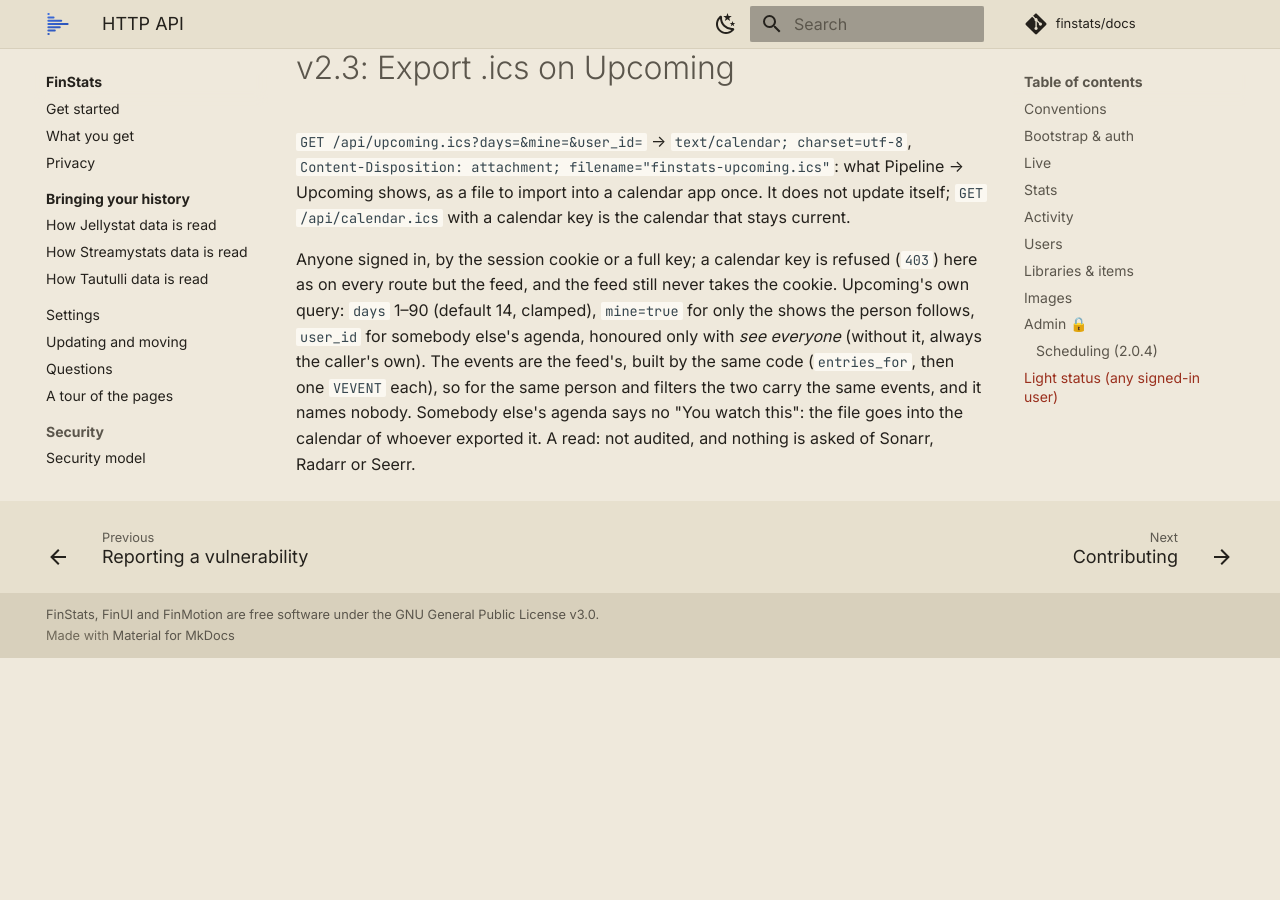
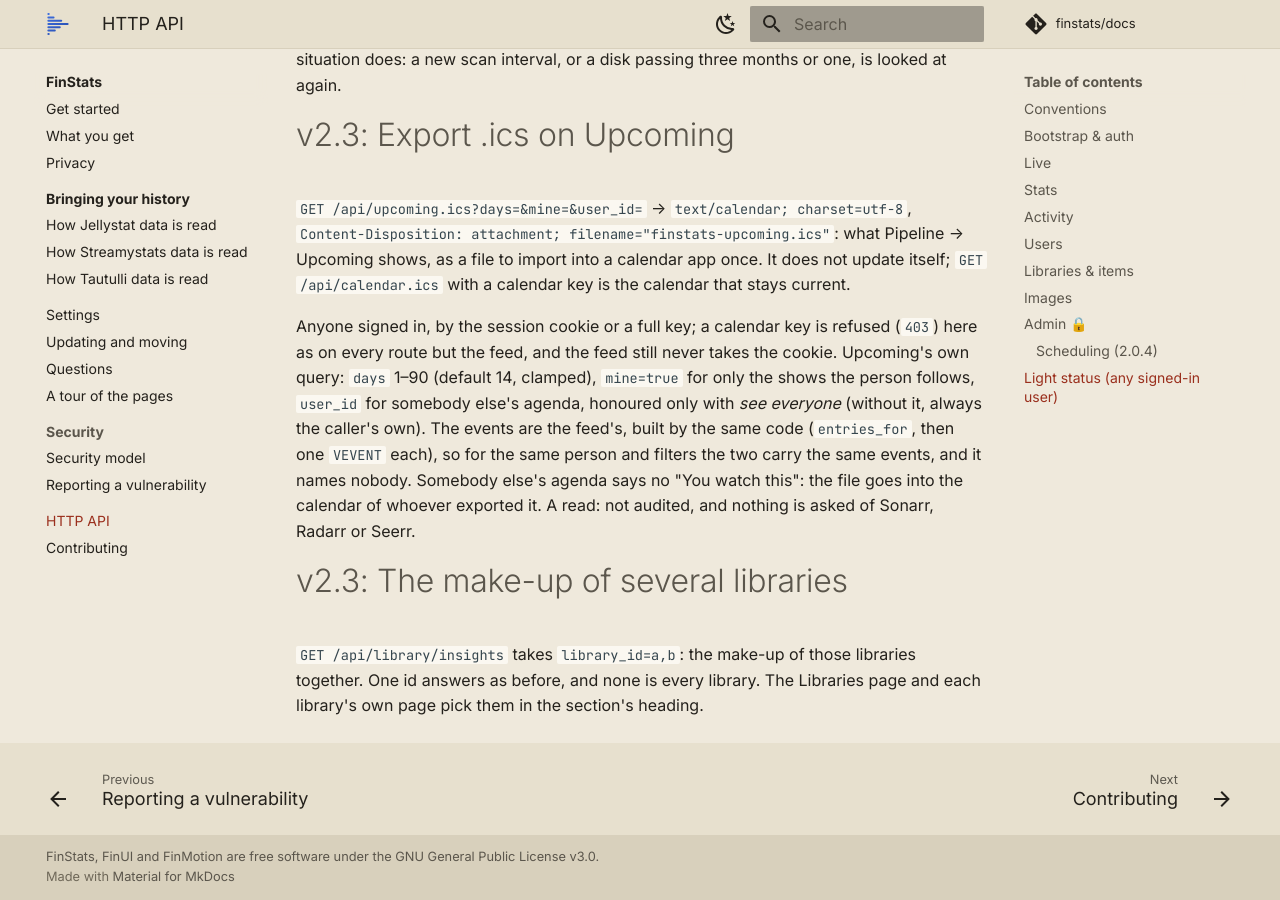
Before and after one commit to finstats/docs, an MkDocs documentation site: the page built from docs/finstats/api.md, in a window 1280 px wide and 900 px high, scrolled down 55396 px. Built offline with MkDocs 1.6.1 and Material for MkDocs 9.7.7, drawn with Linux system fonts in a browser that asks for light colours; comment, search, counter and statistics services are not loaded; before the commit the page ends 56054 px from its top, so only the background shows below that; some of the changed text lies outside the part shown.

Commit message:
docs(finstats): the library make-up takes several libraries

````diff
--- a/docs/finstats/api.md
+++ b/docs/finstats/api.md
@@ -477,6 +477,9 @@ A play that never said how it played counts in its row and in no part of `by=met
 
 ## `GET /api/library/insights?library_id=`: what the library is made of (no time window)
 
+`library_id` names one library or several (`a,b`); without it the answer covers every library. An id no library has
+counts nothing.
+
 ```jsonc
 {
   "totals": {"files": 0, "size_bytes": 0, "runtime_s": 0, "movies": 0, "series": 0, "episodes": 0, "tracks": 0},
@@ -1905,3 +1908,8 @@ always the caller's own). The events are the feed's, built by the same code (`en
 for the same person and filters the two carry the same events, and it names nobody. Somebody else's agenda says no "You
 watch this": the file goes into the calendar of whoever exported it. A read: not audited, and nothing is
 asked of Sonarr, Radarr or Seerr.
+
+# v2.3: The make-up of several libraries
+
+`GET /api/library/insights` takes `library_id=a,b`: the make-up of those libraries together. One id answers as before,
+and none is every library. The Libraries page and each library's own page pick them in the section's heading.
````
Also changed, not shown: docs/finstats/features.md (+2 -1 lines).
